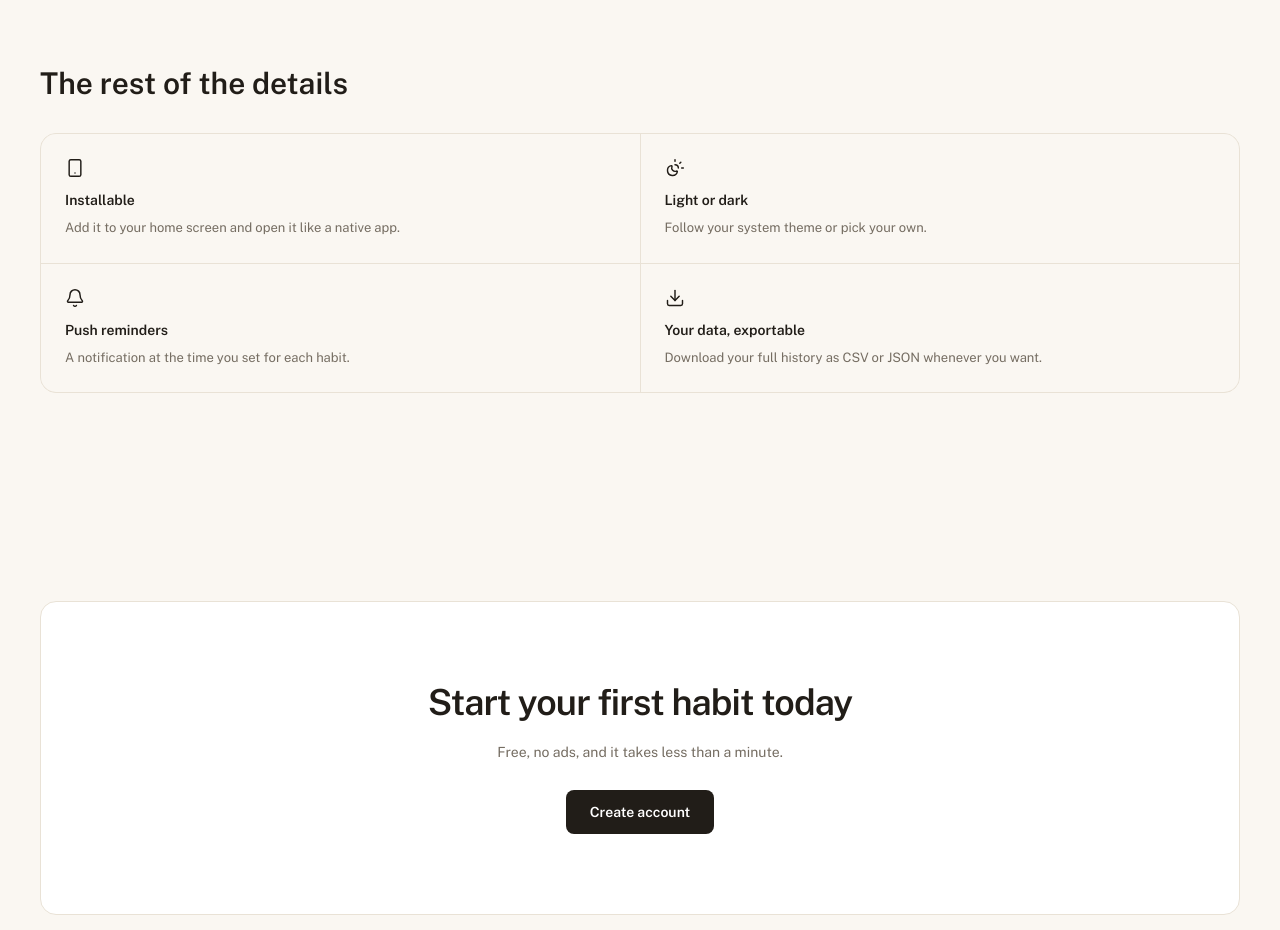
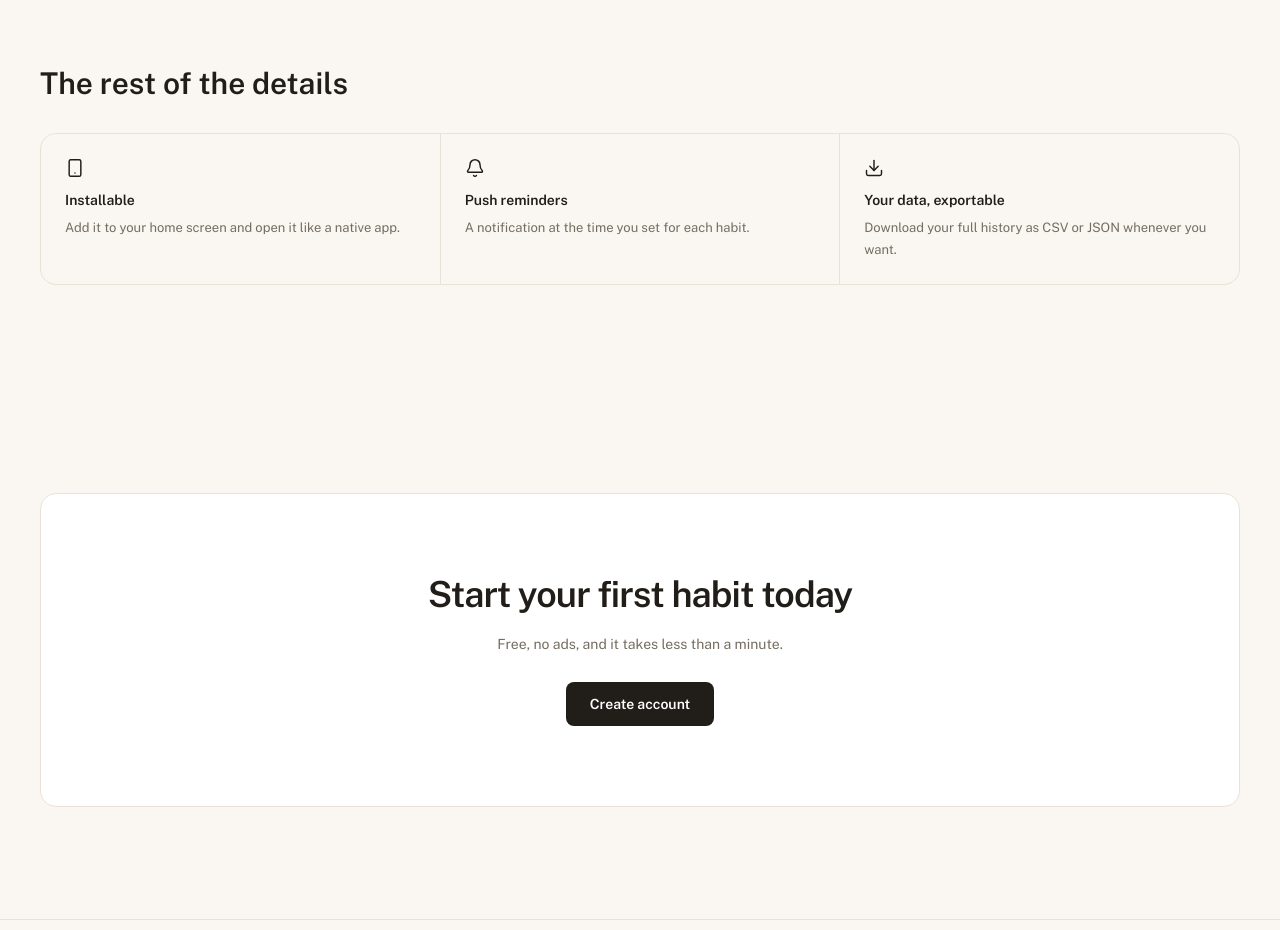
Before and after one commit to 64riera/habit-tracker, a Next.js app: page /bienvenida in a window 1280 px wide. Shown: the part 1660-2590 px from the top of the page. Built offline with nearby package versions, Linux system fonts and the light colour scheme; no server answers.

Commit message:
Landing: quita mención de claro/oscuro de "el resto de los detalles"
Grid de 4 a 3 items (una fila) para no dejar celda desbalanceada.

```diff
--- a/components/landing/extras-grid.tsx
+++ b/components/landing/extras-grid.tsx
@@ -1,12 +1,11 @@
 "use client";
 
-import { Smartphone, SunMoon, Bell, Download } from "lucide-react";
+import { Smartphone, Bell, Download } from "lucide-react";
 import { useI18n } from "@/lib/i18n/client";
 import { Reveal } from "./reveal";
 
 const ITEMS = [
   { key: "pwa", icon: Smartphone },
-  { key: "theme", icon: SunMoon },
   { key: "reminders", icon: Bell },
   { key: "export", icon: Download },
 ] as const;
@@ -20,7 +19,7 @@ export function ExtrasGrid() {
         <h2 className="max-w-[24ch] text-2xl font-semibold md:text-3xl">{t("landing.extras.title")}</h2>
       </Reveal>
 
-      <div className="mt-8 grid gap-px overflow-hidden rounded-2xl border border-border bg-border sm:grid-cols-2">
+      <div className="mt-8 grid gap-px overflow-hidden rounded-2xl border border-border bg-border sm:grid-cols-3">
         {ITEMS.map(({ key, icon: Icon }, i) => (
           <Reveal key={key} delay={i * 50} className="bg-bg p-6">
             <Icon size={20} strokeWidth={1.75} aria-hidden />
--- a/messages/en.json
+++ b/messages/en.json
@@ -399,7 +399,6 @@
       "title": "The rest of the details",
       "items": {
         "pwa": { "title": "Installable", "body": "Add it to your home screen and open it like a native app." },
-        "theme": { "title": "Light or dark", "body": "Follow your system theme or pick your own." },
         "reminders": { "title": "Push reminders", "body": "A notification at the time you set for each habit." },
         "export": { "title": "Your data, exportable", "body": "Download your full history as CSV or JSON whenever you want." }
       }
--- a/messages/es.json
+++ b/messages/es.json
@@ -399,7 +399,6 @@
       "title": "El resto de los detalles",
       "items": {
         "pwa": { "title": "Instalable", "body": "Agrégala a tu pantalla de inicio y ábrela como una app nativa." },
-        "theme": { "title": "Claro u oscuro", "body": "Sigue el tema de tu sistema o elige el tuyo." },
         "reminders": { "title": "Recordatorios por notificación", "body": "Un aviso a la hora que configures para cada hábito." },
         "export": { "title": "Tus datos, exportables", "body": "Descarga tu historial completo en CSV o JSON cuando quieras." }
       }
```
